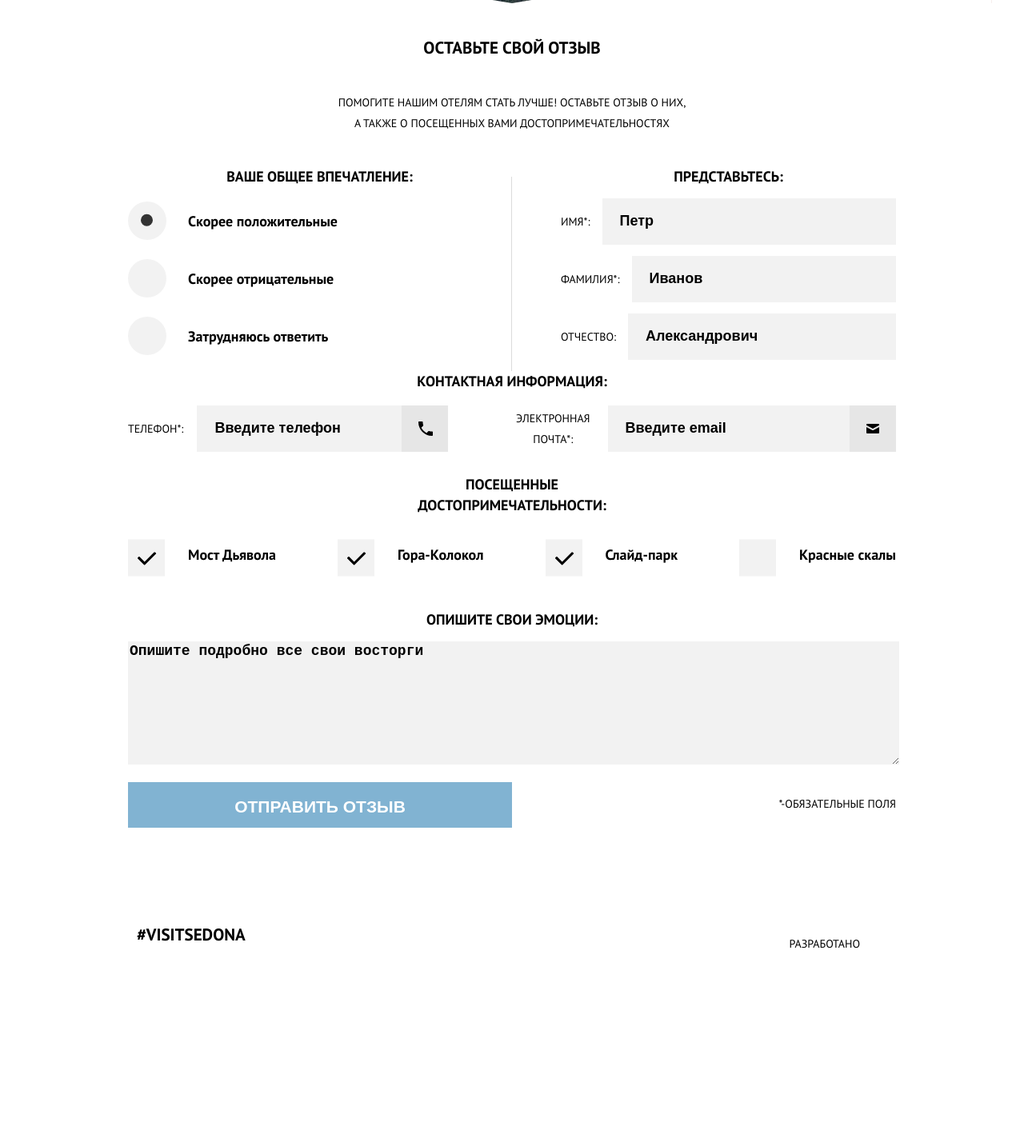
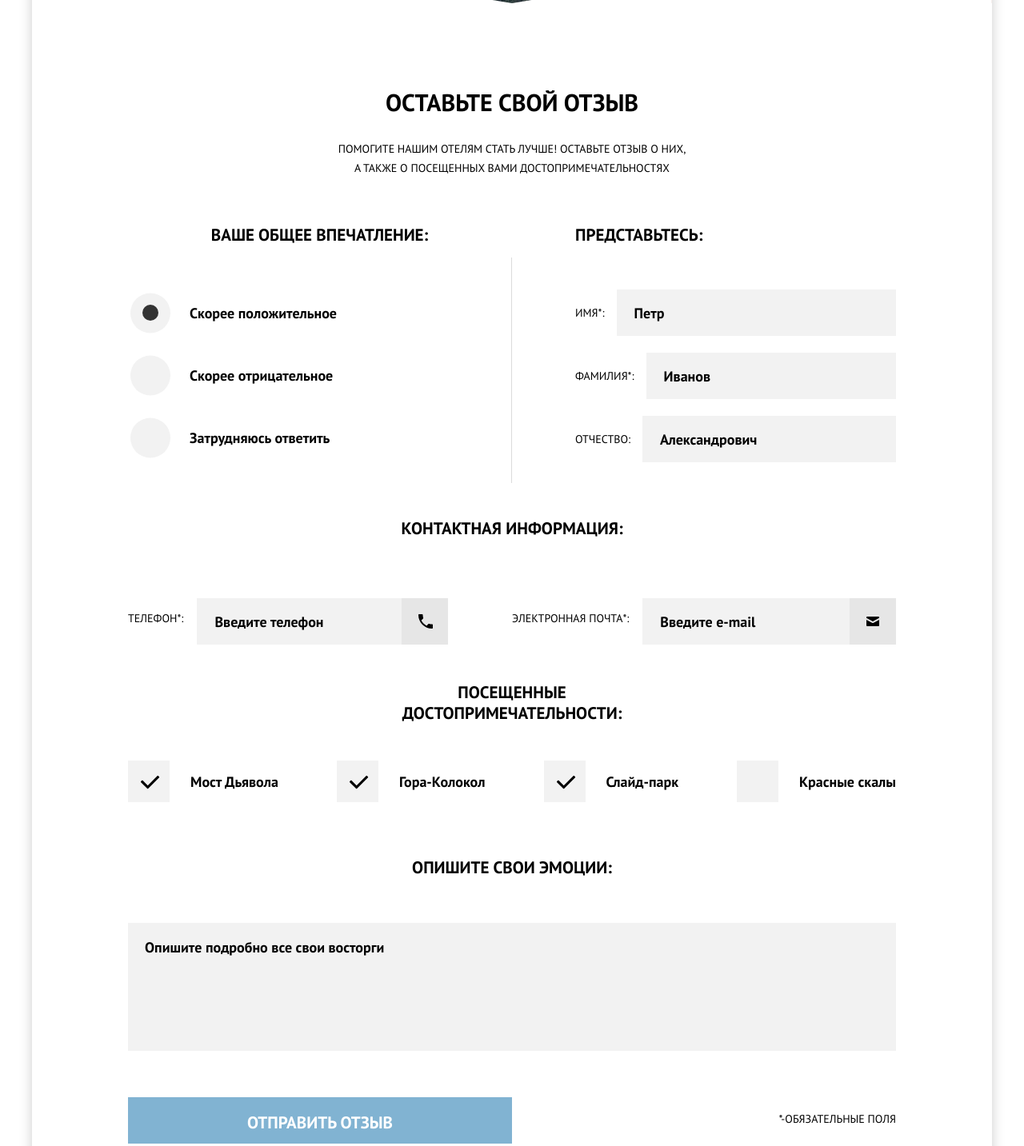
Before and after one commit to artlud39/1695089-sedona-23, a website: page source/form.html in a window 1280 px wide. Shown: the part 353-1786 px from the top of the page at 80% size. Before the commit the page ends 1554 px from the top, so only its background shows below. Drawn offline with nearby package versions, Linux system fonts and the light colour scheme; files that its build step writes are made by us from their sources.

Commit message:
поправил на допуск

```diff
--- a/source/form.html
+++ b/source/form.html
@@ -15,7 +15,7 @@
 <body class="page__body">
   <div class="page__wrapper">
     <header class="page-header">
-      <nav class="main-nav  main-nav--opened main-nav--nojs">
+      <nav class="main-nav  main-nav--closed main-nav--nojs">
         <button class="main-nav__toggle" type="button"><span class="visually-hidden">Открыть меню</span></button>
         <div class="main-nav__wrapper">
           <ul class="main-nav__list site-list">
@@ -43,8 +43,8 @@
         </a>
       </nav>
       <div class="page-header__logo page-header__logo--short-height">
-        <img class="page-header__logo-image page-header__logo-image--sedona" src="img/text-sedona.svg" width="229" height="39"
-          alt="Сине-белая надпись добро пожаловать в Седону">
+        <img class="page-header__logo-image page-header__logo-image--sedona" src="img/text-sedona.svg" width="229"
+          height="39" alt="Сине-белая надпись добро пожаловать в Седону">
       </div>
     </header>
     <main class="page-main">
@@ -67,35 +67,36 @@
         <div class="info__wrapper">
           <form class="info__form form" action="https://echo.htmlacademy.ru" method="POST">
             <fieldset class="form__fieldset-personal-info">
-              <legend class="form__legend form__legend--uppercase">Представьтесь:</legend>
+              <legend class="form__legend form__legend--uppercase form__legend--personal-info">Представьтесь:</legend>
               <p>
                 <label class="form__personal-info-label"> <span class="form__personal-info-text">Имя*:</span>
-                  <input class="form__input-name form__input--style" type="text" name="first-name" placeholder="Петр"
+                  <input class="form__input form__input--name" type="text" name="first-name" placeholder="Петр"
                     required>
                 </label>
               </p>
               <p>
                 <label class="form__personal-info-label"> <span class="form__personal-info-text">Фамилия*:</span>
-                  <input class="form__input-last-name form__input--style" type="text" name="last-name"
+                  <input class="form__input form__input--last-name" type="text" name="last-name"
                     placeholder="Иванов" required>
                 </label>
               </p>
               <p>
                 <label class="form__personal-info-label"> <span class="form__personal-info-text">Отчество:</span>
-                  <input class="form__input-patronymic form__input--style" type="text" name="patronymic"
+                  <input class="form__input form__input--patronymic" type="text" name="patronymic"
                     placeholder="Александрович">
                 </label>
               </p>
             </fieldset>
 
             <fieldset class="form__fieldset-information">
-              <legend class="form__legend form__legend--uppercase">Контактная информация:</legend>
+              <legend class="form__legend form__legend--uppercase form__legend--information">Контактная информация:
+              </legend>
               <div class="form__information-inner">
                 <ul class="form__information-list">
                   <li class="form__information-item-tel">
-                    <label class="form__information-label"> <span class="form__text-information"> <span
-                          class="form__text--none">Контактный</span>телефон*:</span>
-                      <input class="form__input--tel form__input--style" type="tel" name="tel"
+                    <label class="form__information-label"> <span class="form__text-information">
+                        <span class="form__text-none">Контактный</span> телефон*:</span>
+                      <input class="form__input form__input--tel " type="tel" name="tel"
                         placeholder="Введите телефон" required>
                       <svg class="form__input-icon" width="58" height="58" viewBox="0 0 58 58" fill="none"
                         xmlns="http://www.w3.org/2000/svg">
@@ -107,9 +108,10 @@
                     </label>
                   </li>
                   <li class="form__information-item-email">
-                    <label class="form__information-label"> <span class="form__text-information">Электронная почта*:</span>
-                      <input class="form__input--email form__input--style" type="email" name="emal"
-                        placeholder="Введите email" required>
+                    <label class="form__information-label"> <span class="form__text-information">Электронная
+                        почта*:</span>
+                      <input class="form__input form__input--email" type="email" name="emal"
+                        placeholder="Введите e-mail" required>
                       <svg class="form__input-icon" width="58" height="58" viewBox="0 0 58 58" fill="none"
                         xmlns="http://www.w3.org/2000/svg">
                         <rect width="58" height="58" fill="#E6E6E6" />
@@ -124,33 +126,37 @@
             </fieldset>
 
             <fieldset class="form__fieldset-impressions">
-              <legend class="form__legend form__legend--uppercase">Ваше общее впечатление:</legend>
+              <legend class="form__legend form__legend--uppercase form__legend--impressions">Ваше общее впечатление:
+              </legend>
               <ul class="form__impressions-list">
                 <li class="form__impressions-item">
                   <input class="visually-hidden form__input-impression" id="good-impression" type="radio"
                     name="impression" value="good" checked>
-                  <label class="form__impressions-label form__text--bold" for="good-impression">Скорее
-                    положительные</label>
+                  <label class="form__impressions-label form__impressions-label--text-bold" for="good-impression"> <span
+                      class=""></span> Скорее
+                    положительное</label>
                 </li>
                 <li class="form__impressions-item">
                   <input class="visually-hidden form__input-impression" id="bad-impression" type="radio"
                     name="impression" value="bad">
-                  <label class="form__impressions-label form__text--bold" for="bad-impression">Скорее
-                    отрицательные</label>
+                  <label class="form__impressions-label form__impressions-label--text-bold" for="bad-impression">Скорее
+                    отрицательное</label>
                 </li>
                 <li class="form__impressions-item">
                   <input class="visually-hidden form__input-impression" id="dont-know-impression" type="radio"
                     name="impression" value="i dont know">
-                  <label class="form__impressions-label form__text--bold" for="dont-know-impression">Затрудняюсь
+                  <label class="form__impressions-label form__impressions-label--text-bold"
+                    for="dont-know-impression">Затрудняюсь
                     ответить</label>
                 </li>
               </ul>
             </fieldset>
 
             <fieldset class="form__fieldset-sight">
-              <legend class="form__legend form__legend--uppercase">Посещенные <br> достопримечательности:</legend>
+              <legend class="form__legend form__legend--uppercase form__legend--sight">Посещенные <br>
+                достопримечательности:</legend>
               <ul class="form__sight-list">
-                <li class="form__sight-item">
+                <li class="form__sight-item form__sight-item--padding-left">
                   <input class="visually-hidden form__input-sight" id="sight-devil's-bridge" type="checkbox"
                     name="sight" value="devil's bridge" checked>
                   <label class="form__sight-label" for="sight-devil's-bridge"> <span
@@ -163,7 +169,7 @@
                   <label class="form__sight-label" for="sight-mountain-bell"> <span
                       class="form__text form__text--bold">Гора-Колокол</span></label>
                 </li>
-                <li class="form__sight-item">
+                <li class="form__sight-item form__sight-item--padding-left">
                   <input class="visually-hidden form__input-sight" id="sight-slide-park" type="checkbox" name="sight"
                     value="slide park" checked>
                   <label class="form__sight-label" for="sight-slide-park"> <span
@@ -180,7 +186,7 @@
             </fieldset>
 
             <fieldset class="form__fieldset-comments">
-              <legend class="form__legend form__legend--uppercase">Опишите свои эмоции:</legend>
+              <legend class="form__legend form__legend--uppercase form__legend--comments">Опишите свои эмоции:</legend>
               <p>
                 <label class="form__label">
                   <textarea class="form__comments-text form__comments-text--placegolder-style" name="comments" cols="30"
@@ -206,15 +212,17 @@
             <li class="social__item">
               <a class="social__link social__link--twitter" href="#" aria-label="Twitter  HTML Academy">
                 <span class="visually-hidden">Твиттер</span>
-                <svg class="social__icon" width="46" height="48" viewBox="0 0 46 48" fill="none" xmlns="http://www.w3.org/2000/svg">
+                <svg class="social__icon" width="46" height="48" viewBox="0 0 46 48" fill="none"
+                  xmlns="http://www.w3.org/2000/svg">
                   <use xlink:href="img/sprite.svg#icon-twitter"></use>
                 </svg>
               </a>
             </li>
             <li class="social__item">
-              <a class="social__link social__link--facebook"
-                href="https://www.facebook.com/htmlacademy" aria-label="Facebook HTML Academy"> <span class="visually-hidden">Фейсбук</span>
-                <svg class="social__icon" width="46" height="48" viewBox="0 0 46 48" fill="none" xmlns="http://www.w3.org/2000/svg">
+              <a class="social__link social__link--facebook" href="https://www.facebook.com/htmlacademy"
+                aria-label="Facebook HTML Academy"> <span class="visually-hidden">Фейсбук</span>
+                <svg class="social__icon" width="46" height="48" viewBox="0 0 46 48" fill="none"
+                  xmlns="http://www.w3.org/2000/svg">
                   <use xlink:href="img/sprite.svg#icon-facebook"></use>
                 </svg>
               </a>
@@ -222,7 +230,8 @@
             <li class="social__item">
               <a class="social__link social__link--youtube" href="#" aria-label="YouTube HTML Academy">
                 <span class="visually-hidden">Ютуб</span>
-                <svg class="social__icon" width="46" height="48" viewBox="0 0 46 48" fill="none" xmlns="http://www.w3.org/2000/svg">
+                <svg class="social__icon" width="46" height="48" viewBox="0 0 46 48" fill="none"
+                  xmlns="http://www.w3.org/2000/svg">
                   <use xlink:href="img/sprite.svg#icon-youtube"></use>
                 </svg>
               </a>
@@ -233,7 +242,8 @@
           <b class="copyright__text">Разработано</b>
           <a class="copyright__link" href="https://htmlacademy.ru/intensive/adaptive" aria-label="Сайт HTML Academy">
             <span class="visually-hidden">HTML Academy</span>
-            <svg class="copyright-icon" width="27" height="35" viewBox="0 0 27 35" fill="none" xmlns="http://www.w3.org/2000/svg">
+            <svg class="copyright-icon" width="27" height="35" viewBox="0 0 27 35" fill="none"
+              xmlns="http://www.w3.org/2000/svg">
               <use xlink:href="img/sprite.svg#htmlacademy"></use>
             </svg>
           </a>
--- a/source/sass/blocks/advantages-form.scss
+++ b/source/sass/blocks/advantages-form.scss
@@ -3,15 +3,15 @@
 }
   .advantages-form__slogan {
     @include reset;
-    padding: 32px 9px 44px;
+    padding: 35px 9px 27px;
     font-weight: bold;
     font-size: 18px;
    }
 
    .advantages-form__intro {
      @include reset;
-     line-height: 26px;
-     padding-bottom: 11px;
+     line-height: 24px;
+     padding-bottom: 18px;
    }
 
 
@@ -21,11 +21,11 @@
     }
     .advantages-form__slogan {
       @include reset;
-      padding: 43px 100px 42px;
-      font-size: 21px;
+      padding: 62px 0 33px;
+      font-size: 30px;
      }
      .advantages-form__intro {
-      padding-bottom: 53px;
+      padding-bottom: 87px;
     }
     }
 
@@ -33,7 +33,10 @@
     .advantages-form__wrapper {
       padding: 0 382px;
     }
+    .advantages-form__slogan {
+      padding-top: 111px;
+    }
      .advantages-form__intro {
-      padding-bottom: 41px;
+      padding-bottom: 59px;
     }
     }
--- a/source/sass/blocks/another-reasons.scss
+++ b/source/sass/blocks/another-reasons.scss
@@ -21,7 +21,6 @@
   box-sizing: border-box;
   width: 100%;
   padding: 0 35px 25px;
-  max-width: 256px;
 }
 
 .another-reasons__item-title {
--- a/source/sass/blocks/copyright.scss
+++ b/source/sass/blocks/copyright.scss
@@ -3,17 +3,18 @@
   display: flex;
   justify-content: center;
   align-items: center;
-  padding-top: 22px;
+  padding-top: 19px;
 }
 .copyright__text {
   font-weight: 400;
   text-transform: uppercase;
-  padding-right: 7px;
+  padding-right: 10px;
 }
 
 .copyright__link svg {
   width: 27px;
-  height: 34px;
+  height: 35px;
+  transform: translateY(5px);
 }
 
 .copyright-icon {
@@ -26,3 +27,11 @@
     fill: rgba(0,0,0, .3);
   }
 }
+@media (min-width:$tablet-width) {
+  .copyright {
+    padding-top: 0;
+  }
+  .copyright__text {
+    padding-right: 15px;
+  }
+  }
--- a/source/sass/blocks/footer.scss
+++ b/source/sass/blocks/footer.scss
@@ -10,10 +10,14 @@
     display: flex;
     justify-content: space-around;
     align-items: center;
-    padding-top: 36px;
+    padding-top: 42px;
   }
   }
 
 @media (min-width: $desktop-width) {
-
+  .page-footer__wrapper {
+    justify-content: space-between;
+    width: 960px;
+    margin: 0 auto;
   }
+  }
--- a/source/sass/blocks/form.scss
+++ b/source/sass/blocks/form.scss
@@ -16,7 +16,7 @@
 .form__legend {
   @include reset;
   border-top: 1px solid #E5E5E5;
-  padding-top: 20px;
+  padding: 20px 0 20px;
   width: 100%;
 }
 .form__legend--uppercase {
@@ -24,13 +24,15 @@
   font-weight: bold;
   text-transform: uppercase;
 }
-.form__input--style {
+.form__input {
+  @include reset;
+  font-family: inherit;
  background-color: #F2F2F2;
  border: none;
  height: 58px;
  box-sizing: border-box;
  width: 100%;
- padding-left: 22px;
+ padding: 18px 22px 14px;
  cursor: pointer;
   &:hover,
   &:focus {
@@ -50,6 +52,8 @@
 }
 
 .form__button {
+  font-family: inherit;
+  line-height: 26px;
   background-color: $lightblue;
   color: $white;
   display: inline-block;
@@ -61,6 +65,7 @@
   font-weight: bold;
   box-sizing: border-box;
   cursor: pointer;
+  height: 58px;
   &:hover,
   &:focus {
     background-color: #669EC0;
@@ -75,6 +80,11 @@
   font-size: 18px;
   text-transform: none;
 }
+.form__impressions-label--text-bold {
+  font-weight: bold;
+  font-size: 18px;
+  text-transform: none;
+}
 .form__footnote {
   display: none;
 }
@@ -84,7 +94,10 @@
 
 
 /*------------------form__feildset-personal-info-------------------*/
-
+.form__fieldset-personal-info p {
+  @include reset;
+  margin-bottom: 21px;
+}
 .form__personal-info-label {
   display: flex;
   align-items: center;
@@ -94,9 +107,11 @@
 }
 
 /*------------------form__fieldset-information----------------------*/
+.form__legend--information {
+  padding: 20px 0 19px;
+}
 .form__information-list {
   @include reset-list;
-  padding: 17px 0 28px;
 }
 .form__information-label {
   position: relative;
@@ -104,12 +119,18 @@
   flex-wrap: wrap;
 }
 .form__text-information {
-  padding-left: 20px;
+  padding-left: 22px;
+  padding-bottom: 8px;
+}
+.form__information-item-tel {
+  margin-bottom: 12px;
 }
 .form__input--tel {
   padding-right: 58px;
 }
-
+.form__information-item-email {
+  margin-bottom: 26px;
+}
 .form__input--email {
   padding-right: 58px;
 }
@@ -122,11 +143,15 @@
 
 
 /*------------------form__fieldset-impressions-----------------------*/
-
+.form__legend--impressions {
+  padding: 20px 0 22px;
+}
 .form__impressions-list {
   @include reset-list;
   display: flex;
   flex-wrap: wrap;
+  gap: 10px;
+  padding-bottom: 27px;
 }
 
 .form__input-impression {
@@ -137,10 +162,10 @@
   &:checked+label::after {
     content: '';
     position: absolute;
-    top: 0;
-    left: 16px;
-    width: 15px;
-    height: 15px;
+    top: -3px;
+    left: 18px;
+    width: 20px;
+    height: 20px;
     background-color: #333;
     border-radius: 50%;
     transform: translateY(25%);
@@ -155,21 +180,20 @@
   display: flex;
   align-items: center;
   height: 58px;
-  padding-top: 14px;
 }
 
 .form__impressions-label {
   position: relative;
-  padding-left: 75px;
+  padding-left: 77px;
 }
 
 .form__impressions-label::before {
   content: '';
   position: absolute;
   top: 0;
-  left: 0;
-  width: 48px;
-  height: 48px;
+  left: 3px;
+  width: 50px;
+  height: 50px;
   background-color: #F2F2F2;
   border-radius: 50%;
   transform: translateY(-25%);
@@ -189,47 +213,57 @@
 
 
 /*--------------------form__fieldset-sight--------------------*/
+.form__legend--sight {
+  padding: 15px 0 0;
+}
 .form__sight-list {
   @include reset-list;
   display: flex;
   flex-direction: column;
   align-items: flex-start;
-  padding-bottom: 54px;
+  padding-bottom: 38px;
+  gap: 17px;
     @media (min-width:$tablet-width) {
-    display: grid;
-    grid-template-rows: 1fr 1fr;
-    grid-template-columns: 1fr 1fr;
+    flex-direction: row;
+    flex-wrap: wrap;
+    padding-bottom: 83px;
+    gap: 0;
     }
 
     @media (min-width: $desktop-width) {
      display: flex;
      flex-direction: row;
      justify-content: space-between;
+     padding-bottom: 80px;
     }
 }
 .form__sight-item {
   padding-top: 36px;
    @media (min-width:$tablet-width) {
-     padding-left: 54px;
+     padding-left: 33px;
+     padding-top: 60px;
      text-align: start;
+     width: 324px;
+     box-sizing: border-box;
    }
    @media (min-width: $desktop-width) {
       padding-left: 0;
+      width: auto;
   }
 }
 .form__sight-label {
   position: relative;
-  padding-left: 75px;
+  padding-left: 78px;
   cursor: pointer;
 }
 
 .form__sight-label::before {
   content: '';
   position: absolute;
-  top: 0;
+  top: -6px;
   left: 0;
-  width: 46px;
-  height: 46px;
+  width: 52px;
+  height: 52px;
   background-color: #F2F2F2;
   transform: translateY(-25%);
 }
@@ -244,24 +278,36 @@
   content: '';
   position: absolute;
   top: 0;
-  left: 12px;
+  left: 16px;
   width: 24px;
   height: 17px;
   background-image: url(../../img/icons/icon-tick.svg);
   background-repeat: no-repeat;
   background-position: 0 0;
-  transform: translateY(25%);
 }
 .form__input-sight:checked + label:active:after {
   background-image: url(../../img/icons/icon-tick-active.svg);
 }
 
 /*--------------------form__fieldset-comments--------------------*/
-
+.form__legend--comments {
+  padding: 20px 0 15px;
+}
+.form__fieldset-comments p {
+  @include reset;
+}
 .form__comments-text {
+  font-family: inherit;
+  line-height: 26px;
+  display: block;
   width: 100%;
+  height: 160px;
   background-color: #F2F2F2;
   border: none;
+  resize: none;
+  padding: 13px 23px 29px 21px;
+  box-sizing: border-box;
+  margin-bottom: 51px;
 }
 .form__comments-text--placegolder-style {
   &::-webkit-input-placeholder {
@@ -289,50 +335,71 @@
     grid-template-rows: min-content min-content min-content min-content 1fr;
     padding-left: 0;
     padding-right: 0;
-    padding-bottom: 61px;
+    padding-bottom: 55px;
   }
   .form__legend {
     padding-top: 0;
     border-top: none;
+    font-size: 21px;
   }
   .form fieldset {
     border: none;
   }
   fieldset.form__fieldset-personal-info {
-  padding-left: 61px;
+  padding-left: 58px;
 }
-
+.form__legend--personal-info {
+  text-align: start;
+  padding-bottom: 55px;
+}
+.form__impressions-list {
+  gap: 20px;
+}
   fieldset.form__fieldset-impressions {
     grid-row: 1/2;
     grid-column: 1/2;
     border-right: 1px solid #DBDBDB;
   }
-
-
+.form__legend--impressions {
+  text-align: start;
+  padding-bottom: 56px;
+}
+.form__legend--information {
+  padding: 44px 0 20px;
+}
   fieldset.form__fieldset-information {
     grid-column: 1/3;
   }
-
-  .form__input-tel {
+  .form__information-item-tel {
+    margin-bottom: 24px;
+  }
+  .form__information-item-email {
+    margin-bottom: 50px;
+  }
+  .form__input--tel {
     width: 648px;
   }
-  .form__input-email {
+  .form__input--email {
     width: 648px;
   }
 
-
+.form__sight-item--padding-left {
+  padding-left: 96px;
+}
   .form__fieldset-sight {
     grid-column: 1/3;
   }
-  .form__fieldset-sight-inner {
-    display: grid;
-    grid-template-columns: 1fr 1fr;
-    grid-template-rows: 1fr 1fr;
-  }
+
   .form__fieldset-comments {
     grid-column: 1/3;
   }
-
+  .form__comments-text {
+    padding: 18px 21px 24px;
+    margin-bottom: 58px;
+}
+.form__legend--comments {
+  padding-bottom: 56px;
+}
   .form__button {
     max-width: 324px;
   }
@@ -346,10 +413,10 @@
 @media (min-width: $desktop-width) {
   .form {
     max-width: 960px;
-    padding-bottom: 66px;
+    padding-bottom: 58px;
   }
-  fieldset.form__feildset-personal-info {
-    padding-left: 78px;
+  fieldset.form__fieldset-personal-info {
+    padding-left: 79px;
   }
 
 
@@ -368,22 +435,34 @@
   padding-left: 0;
   width: max-content;
 }
+.form__legend--information {
+  padding-bottom: 74px;
+}
+.form__legend--impressions {
+  text-align: center;
+}
 .form__information-item-tel {
   padding-right: 80px;
+}
+.form__information-item-email {
+  margin-bottom: 47px;
+}
+.form__sight-item--padding-left {
+  padding-left: 0;
 }
   .form__fieldset-sight-inner {
     display: flex;
     justify-content: space-around;
   }
 
-  .form__input-tel {
+  .form__input--tel {
     width: 316px;
   }
-  .form__input-email {
+  .form__input--email {
     width: 316px;
   }
 
-  .form__text--none {
+  .form__text-none {
     display: none;
   }
 
--- a/source/sass/blocks/main-nav.scss
+++ b/source/sass/blocks/main-nav.scss
@@ -147,7 +147,9 @@
 .main-nav--nojs .user-list__item {
   display: block;
 }
-
+.main-nav--nojs .main-nav__logotype {
+  z-index: -1;
+}
 
 .main-nav__logotype {
   position: absolute;
--- a/source/sass/blocks/page.scss
+++ b/source/sass/blocks/page.scss
@@ -15,6 +15,7 @@
 .page__wrapper {
   margin: 0 auto;
   max-width: $mobile-wrapper;
+  box-shadow: 0px 5px 15px rgba(0, 1, 1, 0.2);
 }
 
 @media (min-width:$tablet-width) {
--- a/source/sass/blocks/reason-one.scss
+++ b/source/sass/blocks/reason-one.scss
@@ -15,7 +15,7 @@
   line-height: 21px;
   min-height: 211px;
 }
-.reason-one__text--bold {
+.reason-one__text-bold {
   font-weight: bold;
   font-size: 18px;
   line-height: 24px;
@@ -70,7 +70,7 @@
     display: inline-block;
     padding-bottom: 22px;
   }
-  .reason-one__text--bold {
+  .reason-one__text-bold {
     font-size: 21px;
   }
 }
--- a/source/sass/blocks/reason-two.scss
+++ b/source/sass/blocks/reason-two.scss
@@ -13,7 +13,7 @@
   min-height: 191px;
   line-height: 21px;
 }
-.reason-two__text--bold {
+.reason-two__text-bold {
   font-weight: bold;
   font-size: 18px;
   line-height: 26px;
@@ -46,7 +46,7 @@
     width: 100%;
     height: 100%;
   }
-  .reason-two__text--bold {
+  .reason-two__text-bold {
     display: inline-block;
     font-size: 21px;
     line-height: 26px;
```
Also changed, not shown: source/catalog.html (+40 -33 lines), source/index.html (+8 -9 lines), source/js/script.js (+9 -9 lines), source/sass/blocks/catalog-photo.scss (+13 -13 lines), source/sass/blocks/catalog-video.scss (+28 -15 lines), source/sass/blocks/site-list.scss (+10 -4 lines), source/img/photo-bridge-mobile.jpg (renamed from source/img/photo-bridge.jpg), source/img/photo-bridge-mobile@2x.jpg (renamed from source/img/photo-bridge@2x.jpg), source/img/photo-city-mobile.jpg (renamed from source/img/photo-city.jpg), source/img/photo-city-mobile@2x.jpg (renamed from source/img/photo-city@2x.jpg).
